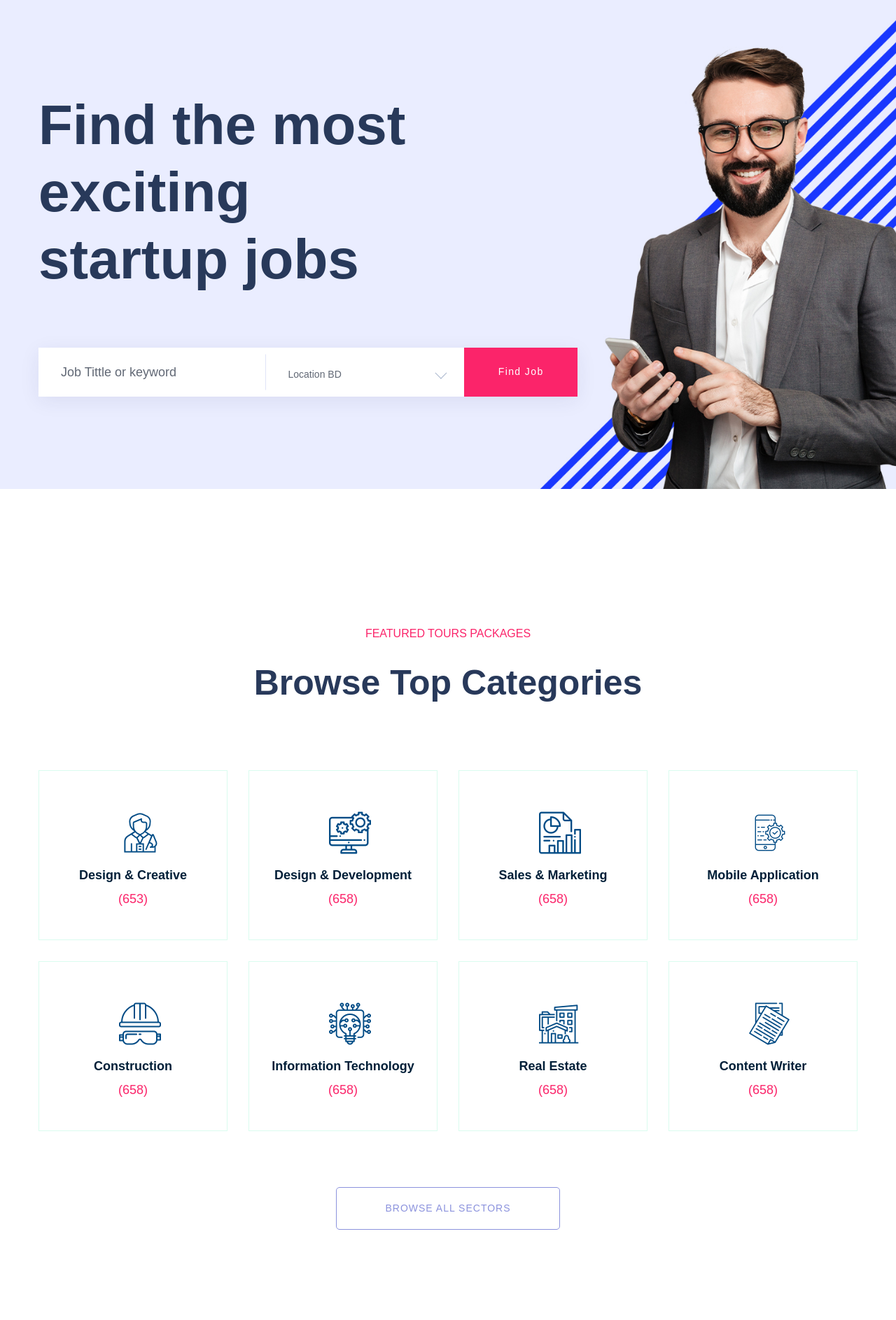
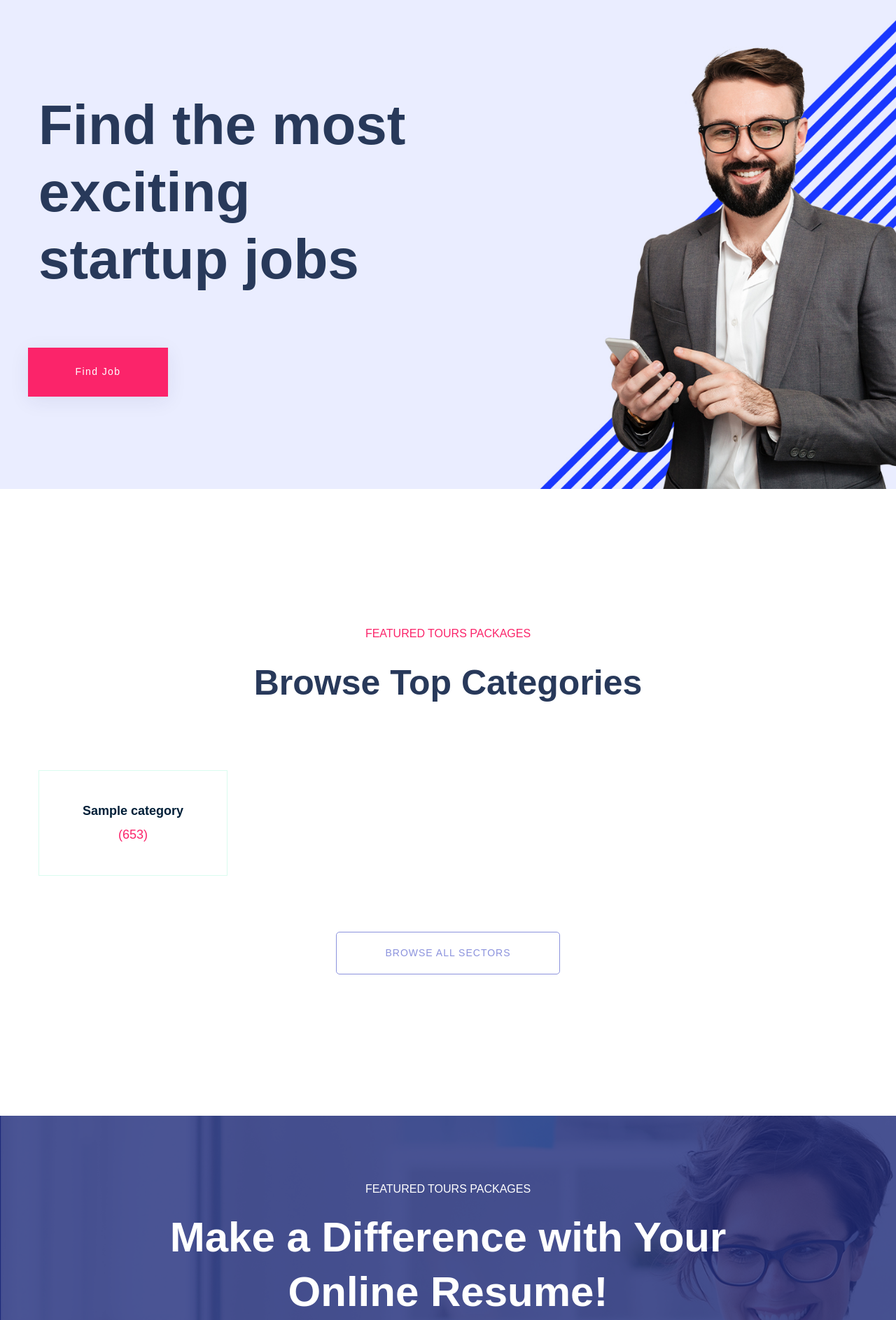
Before and after one commit to sieviertsev/job-board-web, a Django app: page /home/ in a window 1280 px wide. Shown: the part 85-1972 px from the top of the page at 70% size. Run offline with Django 4.2, Linux system fonts and the light colour scheme; tables that the repository leaves empty hold one stand-in row (values such as "Sample post"); some libraries are stand-ins or nearby versions; some web fonts are replaced.

Commit message:
feat(home): refactored

```diff
--- a/api/apps/vacancy/models.py
+++ b/api/apps/vacancy/models.py
@@ -5,6 +5,10 @@ from django.utils.translation import gettext_lazy as _
 
 class Category(models.Model):
     name = models.CharField(max_length=100)
+    imageURL = models.CharField(max_length=100, default='')
+
+    class Meta:
+        app_label = 'vacancy'
 
 class Vacancy(models.Model):
     class JobType(models.TextChoices):
@@ -27,3 +31,6 @@ class Vacancy(models.Model):
     employer = models.ForeignKey(User, on_delete=models.CASCADE)
     category = models.ForeignKey(Category, on_delete=models.CASCADE)
     created_at = models.DateTimeField(auto_now_add=True)
+
+    class Meta:
+        app_label = 'vacancy'
--- a/api/templates/base.html
+++ b/api/templates/base.html
@@ -21,24 +21,11 @@
                     </div>
                     <!-- Search Box -->
                     <div class="row">
-                        <div class="col-xl-8">
+                        <div style="width: 200px;">
                             <!-- form -->
                             <form action="#" class="search-box">
-                                <div class="input-form">
-                                    <input type="text" placeholder="Job Tittle or keyword">
-                                </div>
-                                <div class="select-form">
-                                    <div class="select-itms">
-                                        <select name="select" id="select1">
-                                            <option value="">Location BD</option>
-                                            <option value="">Location PK</option>
-                                            <option value="">Location US</option>
-                                            <option value="">Location UK</option>
-                                        </select>
-                                    </div>
-                                </div>
-                                <div class="search-form">
-                                    <a href="#">Find job</a>
+                                <div class="search-form" style="width: 100%;">
+                                    <a href="/vacancy/list">Find job</a>
                                 </div>
                             </form>
                         </div>
@@ -62,101 +49,26 @@
                 </div>
             </div>
             <div class="row d-flex justify-contnet-center">
+                {% for category in categories %}
                     <div class="col-xl-3 col-lg-3 col-md-4 col-sm-6">
                         <div class="single-services text-center mb-30">
                             <div class="services-ion">
-                            <span class="flaticon-tour"></span>
+                                <span class="{{ category.imageURL }}"></span>
                             </div>
                             <div class="services-cap">
-                        <h5><a href="job_listing.html">Design & Creative</a></h5>
+                            <h5><a href="job_listing.html">{{ category.name }}</a></h5>
                                 <span>(653)</span>
                             </div>
                         </div>
                     </div>
-                <div class="col-xl-3 col-lg-3 col-md-4 col-sm-6">
-                    <div class="single-services text-center mb-30">
-                        <div class="services-ion">
-                            <span class="flaticon-cms"></span>
-                        </div>
-                        <div class="services-cap">
-                        <h5><a href="job_listing.html">Design & Development</a></h5>
-                            <span>(658)</span>
-                        </div>
-                    </div>
-                </div>
-                <div class="col-xl-3 col-lg-3 col-md-4 col-sm-6">
-                    <div class="single-services text-center mb-30">
-                        <div class="services-ion">
-                            <span class="flaticon-report"></span>
-                        </div>
-                        <div class="services-cap">
-                        <h5><a href="job_listing.html">Sales & Marketing</a></h5>
-                            <span>(658)</span>
-                        </div>
-                    </div>
-                </div>
-                <div class="col-xl-3 col-lg-3 col-md-4 col-sm-6">
-                    <div class="single-services text-center mb-30">
-                        <div class="services-ion">
-                            <span class="flaticon-app"></span>
-                        </div>
-                        <div class="services-cap">
-                        <h5><a href="job_listing.html">Mobile Application</a></h5>
-                            <span>(658)</span>
-                        </div>
-                    </div>
-                </div>
-                <div class="col-xl-3 col-lg-3 col-md-4 col-sm-6">
-                    <div class="single-services text-center mb-30">
-                        <div class="services-ion">
-                            <span class="flaticon-helmet"></span>
-                        </div>
-                        <div class="services-cap">
-                        <h5><a href="job_listing.html">Construction</a></h5>
-                            <span>(658)</span>
-                        </div>
-                    </div>
-                </div>
-                <div class="col-xl-3 col-lg-3 col-md-4 col-sm-6">
-                    <div class="single-services text-center mb-30">
-                        <div class="services-ion">
-                            <span class="flaticon-high-tech"></span>
-                        </div>
-                        <div class="services-cap">
-                        <h5><a href="job_listing.html">Information Technology</a></h5>
-                            <span>(658)</span>
-                        </div>
-                    </div>
-                </div>
-                <div class="col-xl-3 col-lg-3 col-md-4 col-sm-6">
-                    <div class="single-services text-center mb-30">
-                        <div class="services-ion">
-                            <span class="flaticon-real-estate"></span>
-                        </div>
-                        <div class="services-cap">
-                        <h5><a href="job_listing.html">Real Estate</a></h5>
-                            <span>(658)</span>
-                        </div>
-                    </div>
-                </div>
-                <div class="col-xl-3 col-lg-3 col-md-4 col-sm-6">
-                    <div class="single-services text-center mb-30">
-                        <div class="services-ion">
-                            <span class="flaticon-content"></span>
-                        </div>
-                        <div class="services-cap">
-                        <h5><a href="job_listing.html">Content Writer</a></h5>
-                            <span>(658)</span>
-                        </div>
-                    </div>
-                </div>
+                {% endfor %}
             </div>
             <!-- More Btn -->
             <!-- Section Button -->
             <div class="row">
                 <div class="col-lg-12">
                     <div class="browse-btn2 text-center mt-50">
-                        <a href="job_listing.html" class="border-btn2">Browse All Sectors</a>
+                        <a href="/vacancy/list" class="border-btn2">Browse All Sectors</a>
                     </div>
                 </div>
             </div>
--- a/api/views.py
+++ b/api/views.py
@@ -1,8 +1,14 @@
 from django.shortcuts import render
+
+from vacancy.models import Category
 
 
 def home(request):
-    context = {}
+    categories = Category.objects.all()
+
+    context = {
+        'categories': categories,
+    }
     return render(request, 'base.html', context)
 
 def about(request):
```
Also changed, not shown: api/apps/vacancy/admin.py (+7 -2 lines), api/apps/application/migrations/0001_initial.py, api/apps/vacancy/migrations/0001_initial.py. Lines whose indentation alone changed are shown as unchanged.
